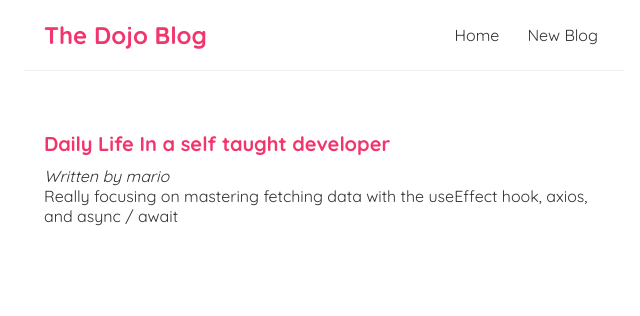
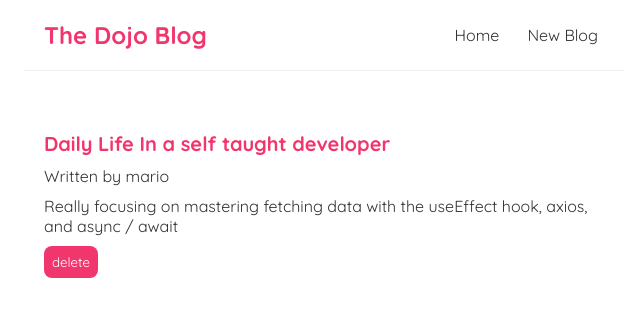
Before and after one commit to NolanBeyer/Dogo-Blog, a React (Create React App) app: page /blogs/1 in a window 1280 px wide. Shown: the top 316 px of the page, without its empty margins (316-956 px from the left). Built offline with nearby package versions, Linux system fonts and the light colour scheme; data requests are answered from the project's data file.

Commit message:
Finished Blog details page and styled button

```diff
--- a/src/components/BlogDetails.js
+++ b/src/components/BlogDetails.js
@@ -1,23 +1,33 @@
-import React from 'react'
-import { useParams } from 'react-router-dom'
+import { useNavigate, useParams } from 'react-router-dom'
 import useFetch from './useFetch'
 
 const BlogDetails = () => {
   const { id } = useParams()
   const {
     data: blog,
-    isLoading,
     error,
+    isPending,
   } = useFetch('http://localhost:4201/blogs/' + id)
+  const navigate = useNavigate()
+
+  const handleClick = () => {
+    fetch('http://localhost:4201/blogs/' + blog.id, {
+      method: 'DELETE',
+    }).then(() => {
+      navigate('/')
+    })
+  }
+
   return (
     <div className='blog-details'>
-      {isLoading && <div>loading...</div>}
+      {isPending && <div>Loading...</div>}
       {error && <div>{error}</div>}
       {blog && (
         <article>
           <h2>{blog.title}</h2>
-          <em>Written by {blog.author}</em>
-          <p>{blog.body}</p>
+          <p>Written by {blog.author}</p>
+          <div>{blog.body}</div>
+          <button onClick={handleClick}>delete</button>
         </article>
       )}
     </div>
--- a/src/index.css
+++ b/src/index.css
@@ -74,6 +74,16 @@
   margin-bottom: 10px;
 }
 
+.blog-details button {
+  background: #f1356d;
+  color: white;
+  border: 0;
+  padding: 8px;
+  border-radius: 8px;
+  cursor: pointer;
+  margin-top: 10px;
+}
+
 /* create new blog form */
 .create {
   max-width: 400px;
```
